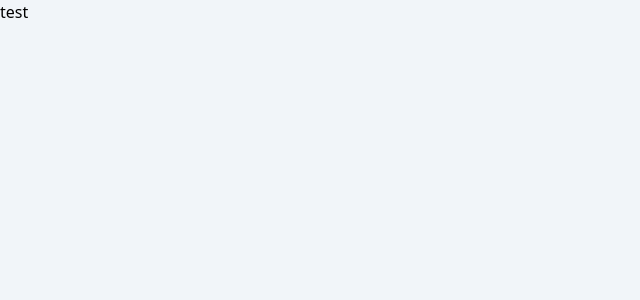
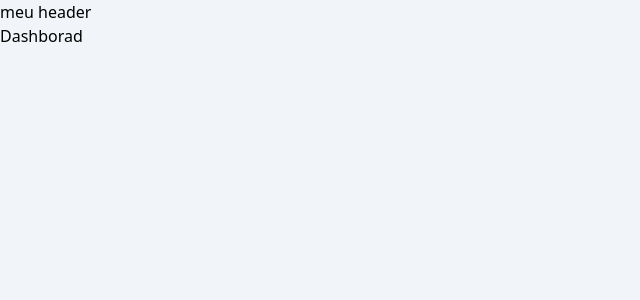
Before and after one commit to guihp/vendas_carros, a React (Vite) app: page /dashboard in a window 1280 px wide. Shown: the top 300 px of the page, without its empty margins (0-640 px from the left). Built offline with nearby package versions, Linux system fonts and the light colour scheme.

Commit message:
adding the routes in the main.tsx folder

```diff
--- a/src/App.tsx
+++ b/src/App.tsx
@@ -41,14 +41,4 @@ const router = createBrowserRouter([
   }
 ])
 
-
-function App() {
-
-  return (
-    <>
-      <h1>test</h1>
-    </>
-  )
-}
-
-export default App
+export { router };
--- a/src/components/header/index.tsx
+++ b/src/components/header/index.tsx
@@ -1,7 +1,7 @@
 const Header = () => {
     return (
         <div>
-            <h1>Headers</h1>
+            <h1>meu header</h1>
         </div>
      );
 }
--- a/src/main.tsx
+++ b/src/main.tsx
@@ -1,10 +1,12 @@
 import React from 'react'
 import ReactDOM from 'react-dom/client'
-import App from './App.tsx'
+import { router } from './App.tsx'
 import './index.css'
+
+import { RouterProvider } from "react-router-dom"
 
 ReactDOM.createRoot(document.getElementById('root')!).render(
   <React.StrictMode>
-    <App />
+    <RouterProvider router={router} />
   </React.StrictMode>,
 )
```
